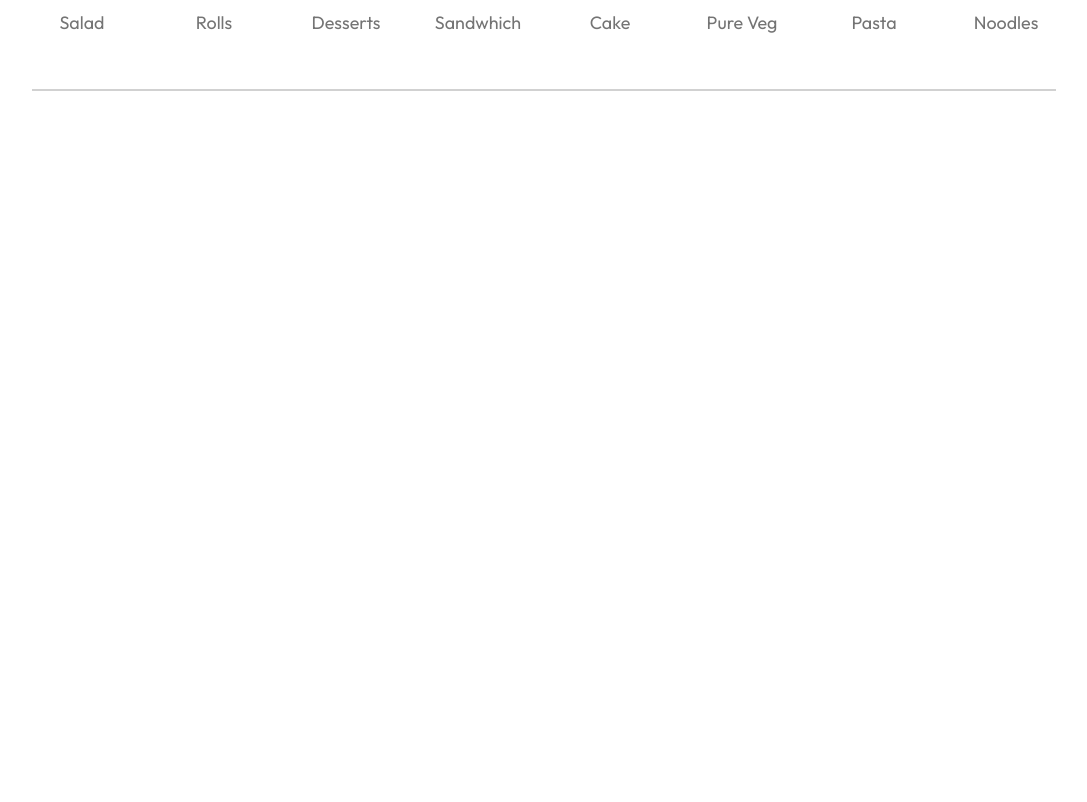
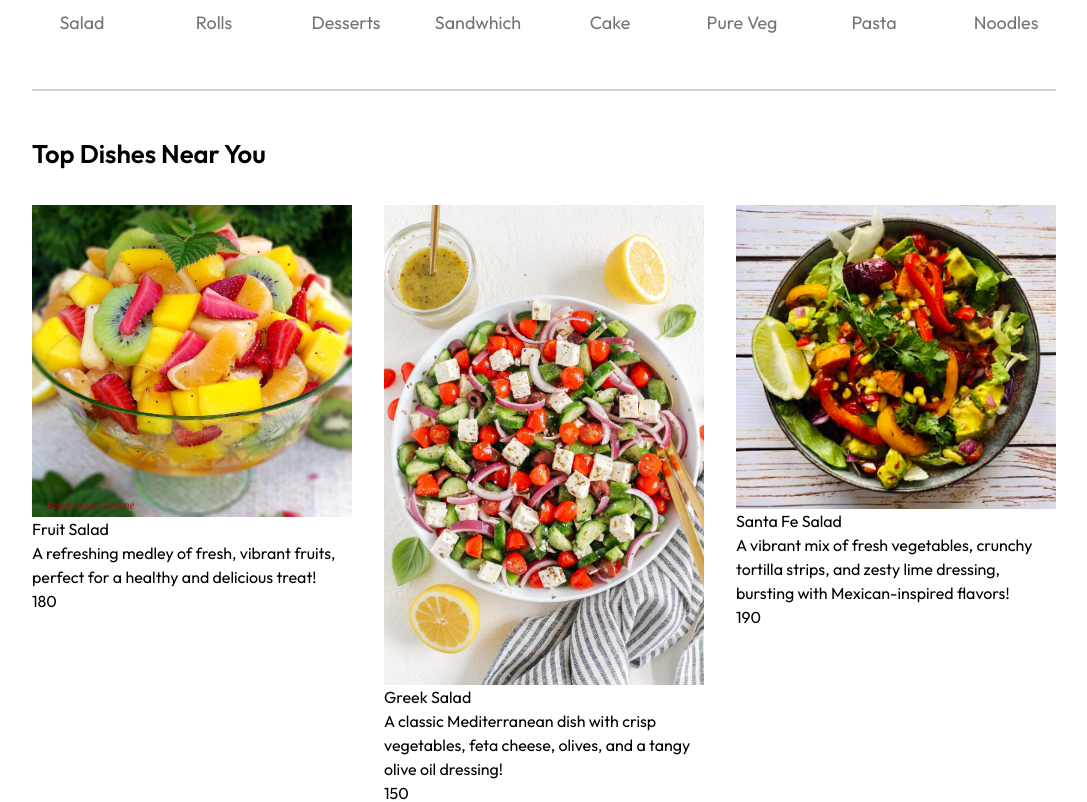
Before and after one commit to namannn04/Zwigato, a React (Vite) app in the folder Frontend/: page / in a window 1280 px wide. Shown: the part 880-1682 px from the top of the page, without its empty margins (96-1183 px from the left). Before the commit the page ends 983 px from the top, so only its background shows below. Built offline with nearby package versions, Linux system fonts and the light colour scheme.

Commit message:
styling to display

```diff
--- /dev/null
+++ b/Frontend/src/components/FoodDisplay.jsx
@@ -0,0 +1,19 @@
+import React, { useContext } from 'react'
+import { StoreContext } from '../context/StoreContext'
+import FoodItem from './FoodItem'
+
+function FoodDisplay({category}) {
+    const { food_list } = useContext(StoreContext)
+  return (
+    <div className='mt-8' id='food-display'>
+        <h2 className='text-[max(2vw,24px)] font-semibold'>Top Dishes Near You</h2>
+        <div className="grid grid-cols-[repeat(auto-fill,_minmax(240px,1fr))] mt-8 gap-8 gap-y-12">
+            {food_list.map((item, index) => {
+                return <FoodItem key={index} id={item._id} name={item.name} description={item.description} price={item.price} image={item.image} />
+            })}
+        </div>
+    </div>
+  )
+}
+
+export default FoodDisplay
--- /dev/null
+++ b/Frontend/src/components/FoodItem.jsx
@@ -0,0 +1,22 @@
+import React from 'react'
+
+function FoodItem({id,name,price,description,image}) {
+
+  return (
+    <div className='food-item'>
+        <div className="food-item-img-container">
+            <img className='food-item-image' src={image} alt="" />
+        </div>
+        <div className="food-item-info">
+            <div className="food-item-name-rating">
+                <p>{name}</p>
+                {/* <img src="assets.rating_starts" alt="" /> */}
+            </div>
+            <p className='food-item-desc'>{description}</p>
+            <p className="food-item-price">{price}</p>
+        </div>
+    </div>
+  )
+}
+
+export default FoodItem
--- a/Frontend/src/context/StoreContext.jsx
+++ b/Frontend/src/context/StoreContext.jsx
@@ -1,10 +1,11 @@
 import { createContext } from "react";
+import { food_list } from "../assets/data";
 
 export const StoreContext = createContext(null)
 
 const StoreContextProvider = (props) => {
     const contextValue = {
-
+        food_list
     }
     return(
         <StoreContext.Provider value={contextValue}>
--- a/Frontend/src/pages/Home.jsx
+++ b/Frontend/src/pages/Home.jsx
@@ -1,6 +1,7 @@
 import React, { useState } from 'react'
 import Header from '../components/Header'
 import ExploreMenu from '../components/ExploreMenu'
+import FoodDisplay from '../components/FoodDisplay';
 
 function Home() {
 
@@ -10,6 +11,7 @@
     <div>
         <Header/>
         <ExploreMenu category={category} setCategory={setCategory}/>
+        <FoodDisplay category={ category } />
     </div>
   )
 }
```
